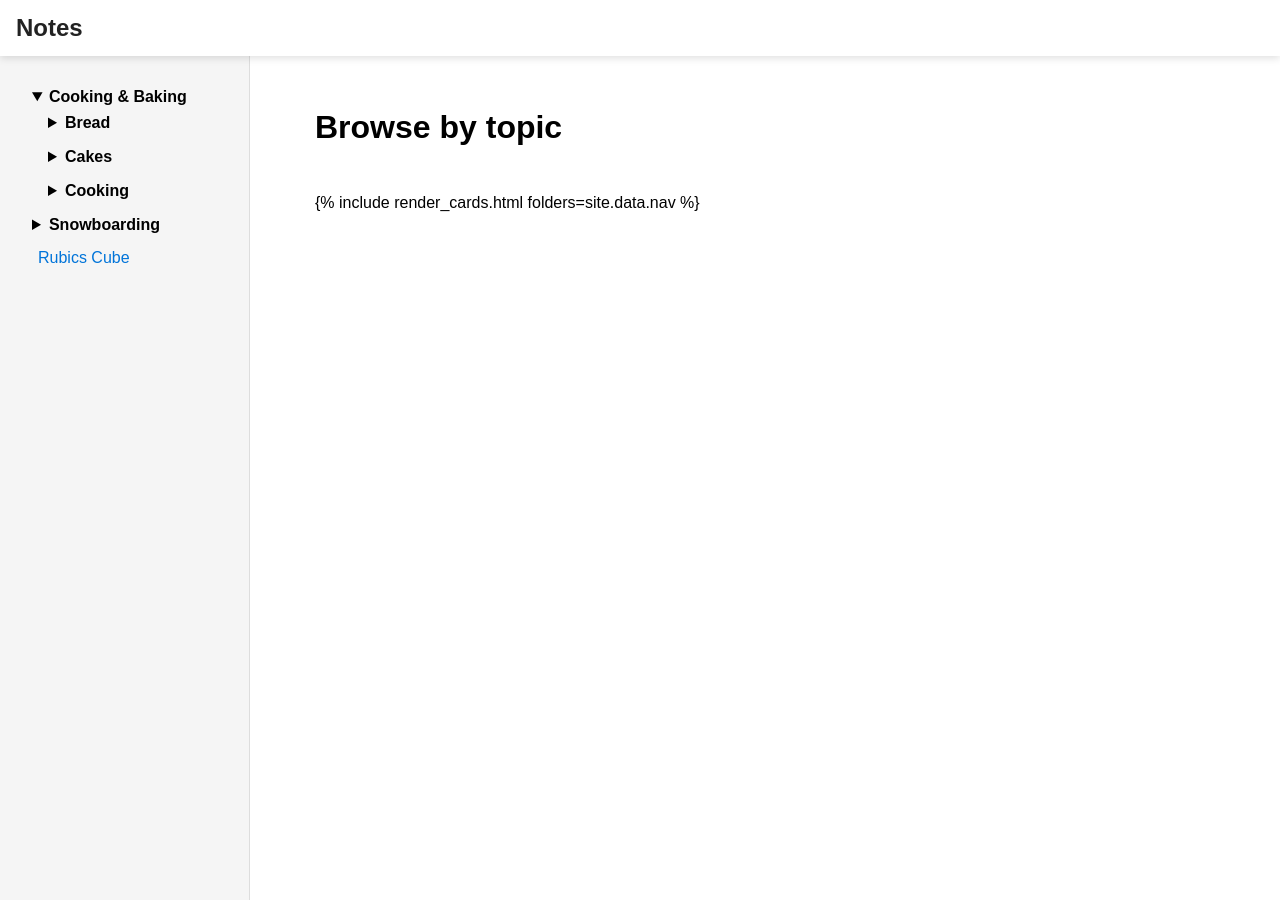
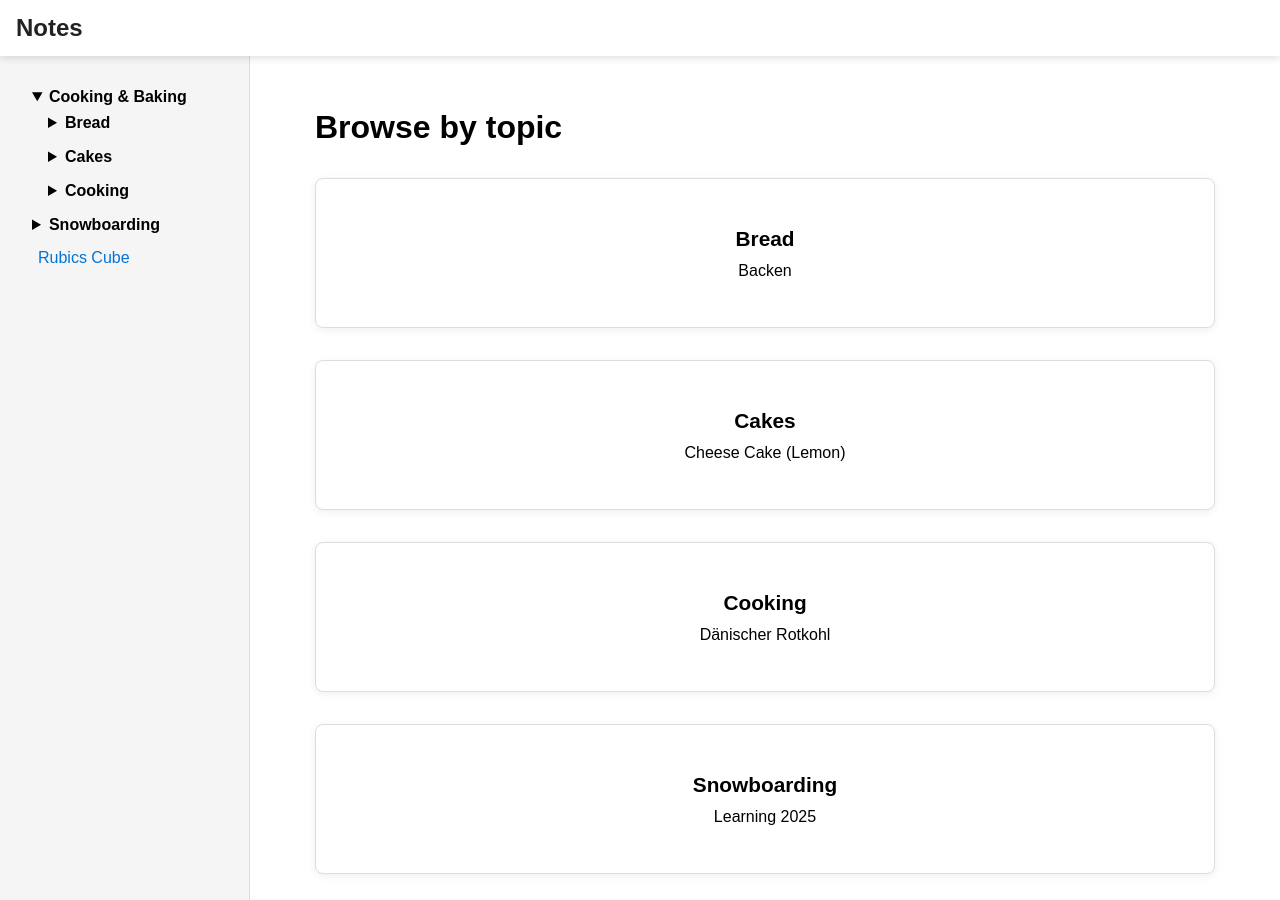
Before and after one commit to lukasoppermann/notes, a Jekyll site: the page built from index.html, in a window 1280 px wide and 900 px high. Built offline with Jekyll 4.4.1, drawn with Linux system fonts in a browser that asks for light colours.

Commit message:
trying to fix

```diff
--- a/index.md
+++ b/index.html
@@ -4,10 +4,8 @@ title: Home
 ---
 
 
-# Browse by topic
+<h1>Browse by topic</h1>
 
 <div class="cards">
-{% raw %}
 {% include render_cards.html folders=site.data.nav %}
-{% endraw %}
 </div>
```
